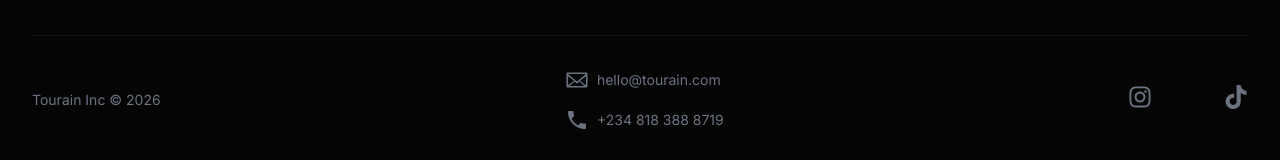
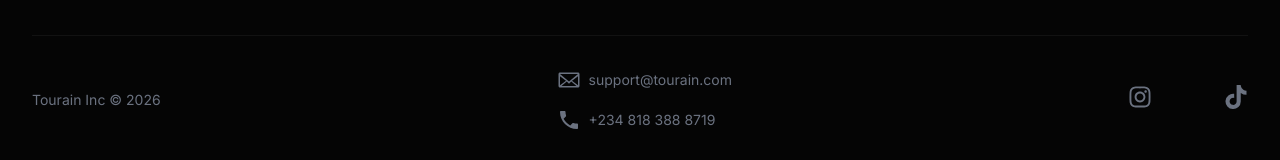
Before and after one commit to Hunchojoe19/Travelorer, a React (Vite) app: page / in a window 1280 px wide. Shown: the part 6306-6466 px from the top of the page. Built offline with nearby package versions, Linux system fonts and the light colour scheme; no server answers; some icons are missing.

Commit message:
chore: Update footer contact email and comment out hero video button.

```diff
--- a/src/components/Footer.jsx
+++ b/src/components/Footer.jsx
@@ -141,7 +141,7 @@ const CombinedFooter = () => {
                             <div className='flex items-center gap-x-2 cursor-pointer hover:text-white transition-colors'>
 
                                 <GoMail className='w-[24px] h-[24px]' />
-                                <p>hello@tourain.com</p>
+                                <p>support@tourain.com</p>
                             </div>
                             <div className='flex items-center gap-x-2 cursor-pointer hover:text-white transition-colors'>
 
```
